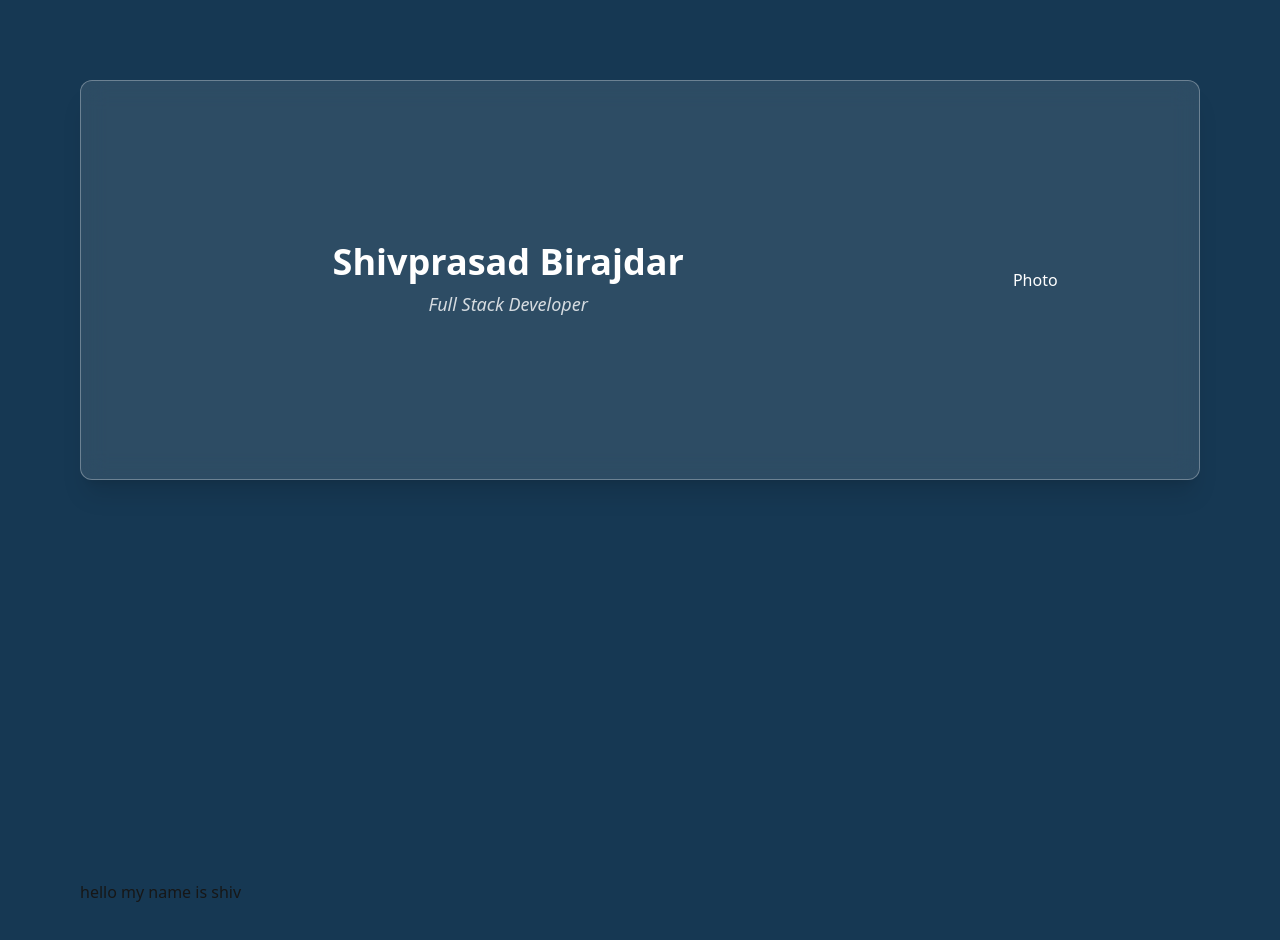
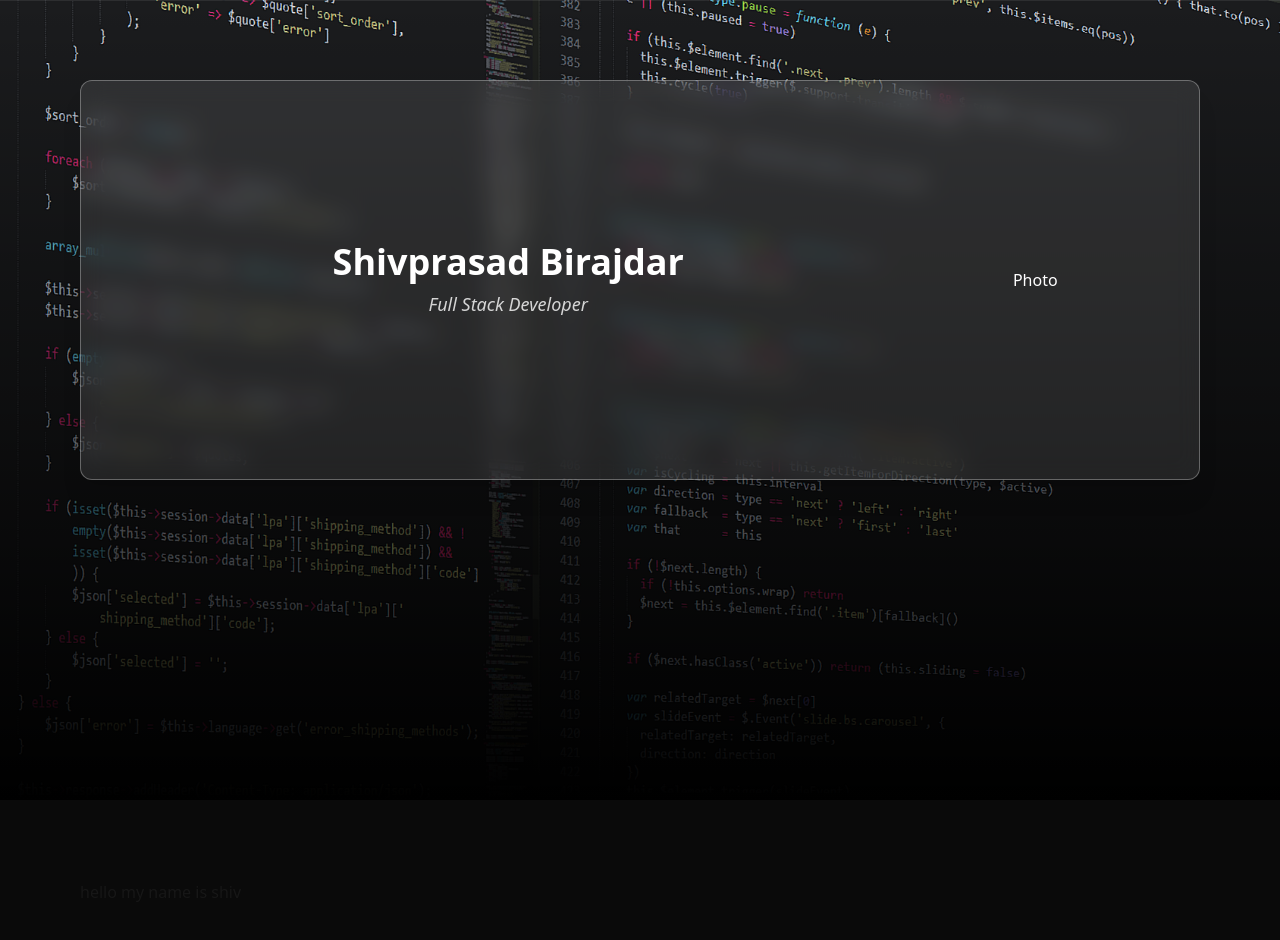
Before and after one commit to shiv00015/portfolio_shiv, a Next.js app: page / in a window 1280 px wide. Shown: the top 940 px of the page. Built offline with nearby package versions, Linux system fonts and the light colour scheme.

Commit message:
assets configuration

```diff
--- a/src/app/globals.css
+++ b/src/app/globals.css
@@ -3,7 +3,7 @@
 :root {
   --background: #ffffff;
   --foreground: #171717;
-  --primary: #163853;
+  --primary: #0a0a0a;
 }
 
 @theme {
@@ -20,6 +20,10 @@
   }
 }
 
+html {
+  scroll-behavior: smooth;
+}
+
 body {
   background: var(--primary);
   color: var(--foreground);
--- a/src/app/page.tsx
+++ b/src/app/page.tsx
@@ -1,16 +1,18 @@
 import Image from "next/image";
+import codeImage from '../../public/assets/code.png'
 
 export default function Home() {
   return (
     <>
-      <div className="font-sans min-h-screen p-8 pb-20 gap-16
-     sm:p-20">
+      <div className="relative font-sans min-h-screen p-8 pb-20 gap-16
+     sm:p-20 bg-[url('/assets/code.png')] bg-cover bg-center bg-no-repeat">
         {/* <div className="flex items-center justify-center bg-gradient-to-br from-primary to-black">
           <div className="backdrop-blur-md bg-white/10 border border-white/30 rounded-xl shadow-xl px-8 py-6 text-center text-white w-[90%] max-w-xl">
             <h1 className="text-4xl font-bold mb-2">Shivprasad Birajdar</h1>
             <p className="text-lg font-medium italic text-white/80">Full Stack Developer</p>
           </div>
         </div> */}
+        <div className="absolute inset-0 bottom-0 left-0 w-full h-full bg-gradient-to-t from-black to-transparent"></div>
         <div className="backdrop-blur-md bg-white/10 border border-white/30 rounded-xl shadow-xl
          px-8 py-6 text-center text-white w-full min-h-100 grid grid-cols-[3fr_1fr]">
           <div className="h-full flex justify-center flex-col">
```
Also changed, not shown: public/assets/code.png (added).
